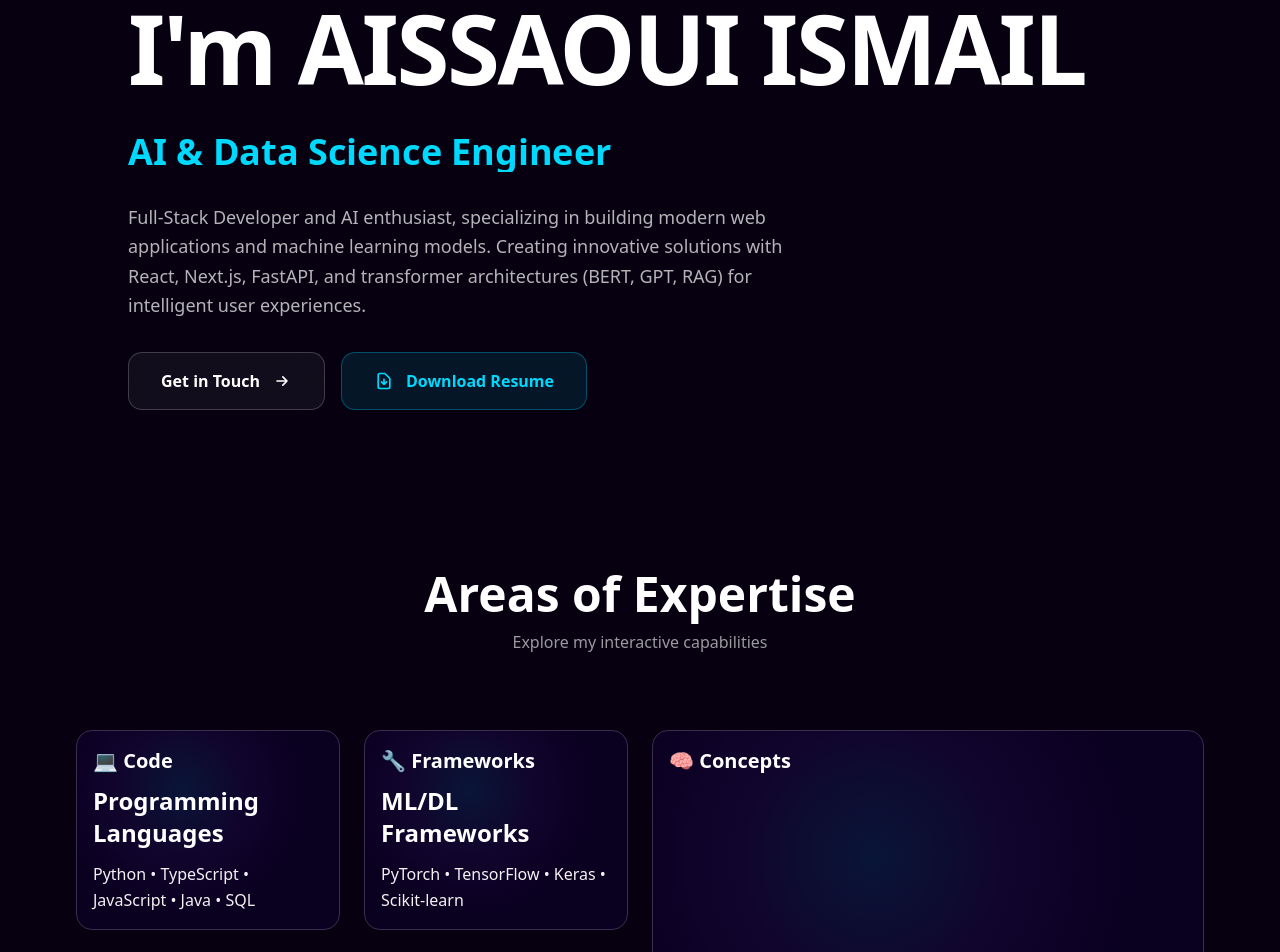
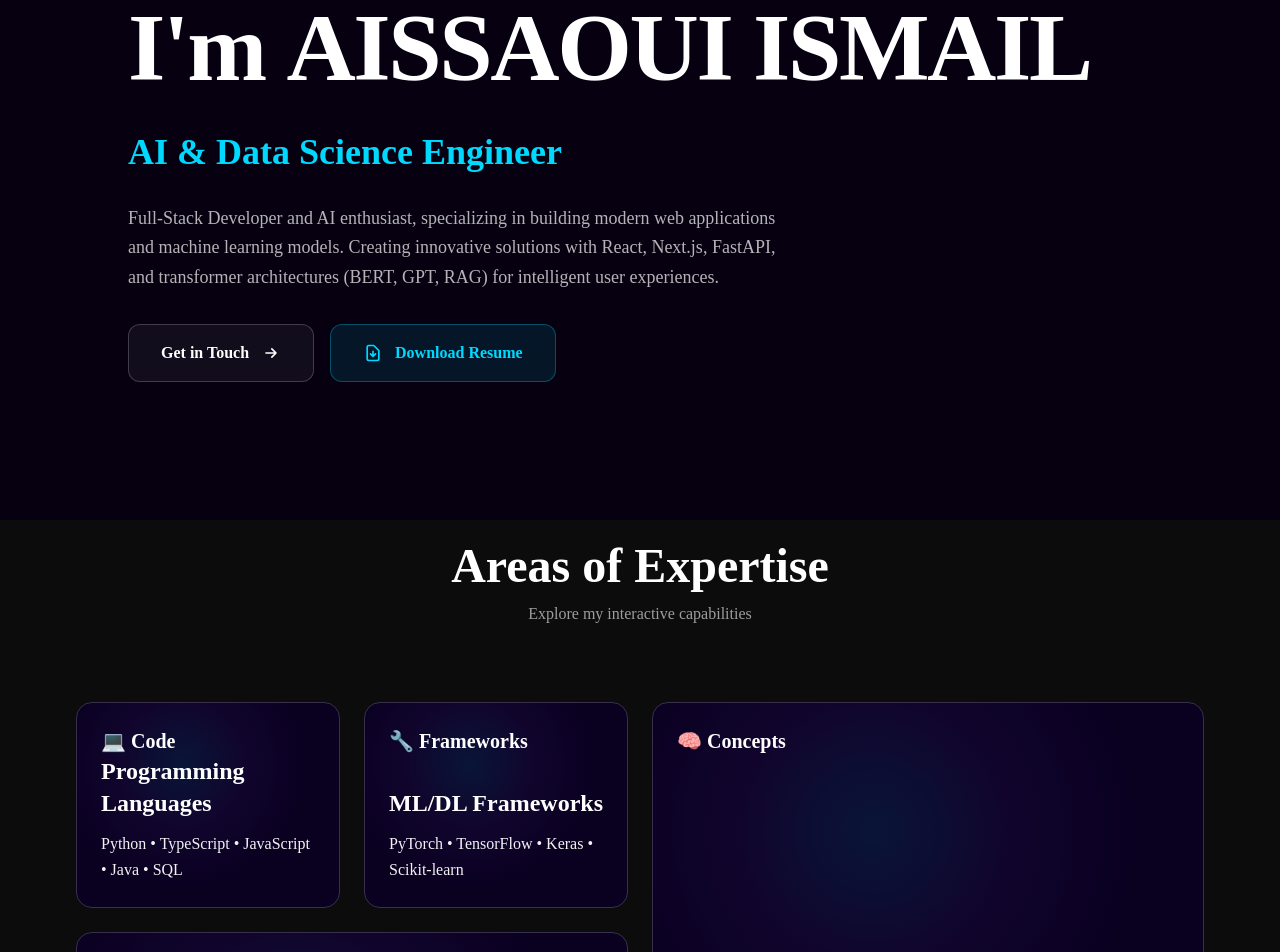
Before and after one commit to i-aissaoui/portfolio, a Next.js app: page / in a window 1280 px wide. Shown: the part 280-1232 px from the top of the page. Built offline with nearby package versions, Linux system fonts and the light colour scheme.

Commit message:
Step 2: Implement Cerebral Tech color system and base glassmorphism styles

```diff
--- a/src/app/globals.css
+++ b/src/app/globals.css
@@ -2,85 +2,81 @@
 .backdrop-blur-md {
   backdrop-filter: blur(16px);
 }
+
 .bg-gradient-to-br {
-  background-image: linear-gradient(
-    135deg,
+  background-image: linear-gradient(135deg,
       var(--accent) 0%,
       var(--accent-2) 60%,
-    transparent 100%
-  );
+      transparent 100%);
 }
+
 .bg-gradient-to-r {
-  background-image: linear-gradient(
-    90deg,
+  background-image: linear-gradient(90deg,
       var(--accent) 0%,
       var(--accent-2) 60%,
-    var(--foreground) 100%
-  );
+      var(--foreground) 100%);
 }
+
 @import "tailwindcss";
 
 @custom-variant dark (&:is(.dark *));
 
 :root {
-  /* light base */ /* dark text for light bg */
-  --accent: oklch(0.97 0 0); /* violet-600 */
-  --accent-2: #22d3ee; /* cyan-400 */
-  --ai-accent: #00d1ff; /* bright cyan */
-  --ai-accent-2: #7c4dff; /* soft violet */
-  --ai-accent-3: #ff9ffc; /* pink */
-  --font-sans: var(--font-inter), system-ui, -apple-system, "Segoe UI", Roboto, "Helvetica Neue",
-    Arial;
-  --radius: 0.625rem;
-  --background: oklch(1 0 0);
-  --foreground: oklch(0.145 0 0);
-  --card: oklch(1 0 0);
-  --card-foreground: oklch(0.145 0 0);
-  --popover: oklch(1 0 0);
-  --popover-foreground: oklch(0.145 0 0);
-  --primary: oklch(0.205 0 0);
-  --primary-foreground: oklch(0.985 0 0);
-  --secondary: oklch(0.97 0 0);
-  --secondary-foreground: oklch(0.205 0 0);
-  --muted: oklch(0.97 0 0);
-  --muted-foreground: oklch(0.556 0 0);
-  --accent-foreground: oklch(0.205 0 0);
-  --destructive: oklch(0.577 0.245 27.325);
-  --border: oklch(0.922 0 0);
-  --input: oklch(0.922 0 0);
-  --ring: oklch(0.708 0 0);
-  --chart-1: oklch(0.646 0.222 41.116);
-  --chart-2: oklch(0.6 0.118 184.704);
-  --chart-3: oklch(0.398 0.07 227.392);
-  --chart-4: oklch(0.828 0.189 84.429);
-  --chart-5: oklch(0.769 0.188 70.08);
-  --sidebar: oklch(0.985 0 0);
-  --sidebar-foreground: oklch(0.145 0 0);
-  --sidebar-primary: oklch(0.205 0 0);
-  --sidebar-primary-foreground: oklch(0.985 0 0);
-  --sidebar-accent: oklch(0.97 0 0);
-  --sidebar-accent-foreground: oklch(0.205 0 0);
-  --sidebar-border: oklch(0.922 0 0);
-  --sidebar-ring: oklch(0.708 0 0);
+  --bg-obsidian: #0c0c0c;
+  --cyber-cyan: #00d9ff;
+  --royal-purple: #7c3aed;
+  --indigo-deep: #4338ca;
+  --glass-border: rgba(255, 255, 255, 0.1);
+  --glass-bg: rgba(255, 255, 255, 0.03);
+
+  --font-sans: var(--font-inter), system-ui, sans-serif;
+  --font-display: var(--font-space-grotesk), system-ui, sans-serif;
+
+  --radius: 0.5rem;
+  --background: var(--bg-obsidian);
+  --foreground: #e5e2e1;
 }
 
-/* Use the light theme background as a safe fallback. The LiquidEther canvas sits above this
-   so when WebGL is available you'll see the animated background; if WebGL fails, the page
-   will still show the intended light theme instead of pure white. */
-
 html,
-body,
-#_next {
+body {
   height: 100%;
-  background: #060010 !important;
-  color: #fff !important;
-}
-body {
+  background: var(--bg-obsidian) !important;
+  color: var(--foreground) !important;
   font-family: var(--font-sans);
   -webkit-font-smoothing: antialiased;
-  -moz-osx-font-smoothing: grayscale;
-  background: #060010 !important;
-  color: #fff !important;
+}
+
+h1,
+h2,
+h3,
+h4,
+h5,
+h6,
+.display-font {
+  font-family: var(--font-display);
+}
+
+::selection {
+  background: rgba(0, 217, 255, 0.2);
+  color: #fff;
+}
+
+.glass-card {
+  background: var(--glass-bg);
+  backdrop-filter: blur(12px);
+  border: 1px solid var(--glass-border);
+  border-radius: var(--radius);
+  transition: all 0.3s ease;
+}
+
+.glass-card:hover {
+  border-color: rgba(0, 217, 255, 0.3);
+  box-shadow: 0 0 20px rgba(0, 217, 255, 0.05);
+}
+
+/* Custom glow text */
+.text-glow-cyan {
+  text-shadow: 0 0 10px rgba(0, 217, 255, 0.5);
 }
 
 /* Global enhancements */
@@ -88,68 +84,14 @@ html {
   scroll-behavior: smooth;
 }
 
-/* Force transparent navbar links */
-nav a,
-nav div {
-  background: transparent !important;
-  background-color: transparent !important;
-  box-shadow: none !important;
-}
-
-::selection {
-  background: rgba(99, 102, 241, 0.25); /* indigo-500/25 */
-}
-
-/* Subtle section entrance */
-@keyframes fade-up {
-  0% {
-    opacity: 0;
-    transform: translateY(8px);
-  }
-  100% {
-    opacity: 1;
-    transform: translateY(0);
-  }
-}
-
-.animate-fade-up {
-  opacity: 1; /* intentionally no animation to act like a static page transition */
-}
-
-/* Expand/collapse utility */
-.collapse {
-  overflow: hidden;
-  transition: max-height 400ms ease;
-}
-
-/* Galaxy-themed accents */
-a:hover {
-  text-shadow: 0 0 6px rgba(124, 58, 237, 0.45);
-}
-
-.hover-glow:hover {
-  box-shadow: 0 0 0 1px rgba(124, 58, 237, 0.25),
-    0 8px 30px rgba(34, 211, 238, 0.15);
-}
-
-/* Bento / Magic card styles */
-.bento-section {
-  --bento-glow-x: 50%;
-  --bento-glow-y: 50%;
-  --bento-glow-intensity: 0;
-  --bento-glow-radius: 220px;
-  --bento-glow-color: 132, 0, 255;
-}
-
 .card {
-  background: rgba(11, 18, 32, 0.75);
-  border: 1px solid rgba(11, 18, 32, 0.06);
-  border-radius: 16px;
-  padding: 1rem;
+  background: rgba(255, 255, 255, 0.02);
+  border: 1px solid rgba(255, 255, 255, 0.05);
+  border-radius: 1rem;
+  padding: 1.5rem;
   position: relative;
   overflow: hidden;
-  transition: transform 220ms ease, box-shadow 220ms ease;
-  /* backdrop-filter: removed for performance */
+  transition: all 0.3s cubic-bezier(0.4, 0, 0.2, 1);
 }
 
 .card::before {
@@ -157,12 +99,10 @@ a:hover {
   position: absolute;
   inset: 0;
   pointer-events: none;
-  background: radial-gradient(
-    circle at 40% 30%,
+  background: radial-gradient(circle at 40% 30%,
       rgba(0, 209, 255, 0.1),
       rgba(124, 77, 255, 0.06) 30%,
-    transparent 60%
-  );
+      transparent 60%);
   opacity: 1;
   transition: opacity 240ms ease, transform 240ms ease;
 }
@@ -174,11 +114,9 @@ a:hover {
   padding: 4px;
   border-radius: inherit;
   pointer-events: none;
-  background: linear-gradient(
-    90deg,
+  background: linear-gradient(90deg,
       rgba(0, 209, 255, 0.12),
-    rgba(124, 77, 255, 0.08)
-  );
+      rgba(124, 77, 255, 0.08));
   mask: linear-gradient(#fff 0 0) content-box, linear-gradient(#fff 0 0);
   mask-composite: subtract;
   -webkit-mask-composite: xor;
@@ -205,9 +143,11 @@ a:hover {
 .glow-80 {
   --bento-glow-intensity: 0.8;
 }
+
 .glow-60 {
   --bento-glow-intensity: 0.6;
 }
+
 .glow-30 {
   --bento-glow-intensity: 0.3;
 }
@@ -289,6 +229,7 @@ a:hover {
     border-color: #1a1333;
     outline-color: #6332db33;
   }
+
   body {
     background: #060010 !important;
     color: #fff !important;
@@ -305,6 +246,7 @@ a:hover {
   transition: background 0.18s, box-shadow 0.18s;
   box-shadow: 0 2px 12px #6332db33;
 }
+
 .btn-primary:hover {
   background: #4b23a8;
   color: #fff;
@@ -316,6 +258,7 @@ a:hover {
     transform: translateY(8px) scale(0.96);
     opacity: 0;
   }
+
   to {
     transform: translateY(0) scale(1);
     opacity: 1;
```
Lines whose indentation alone changed are shown as unchanged.
